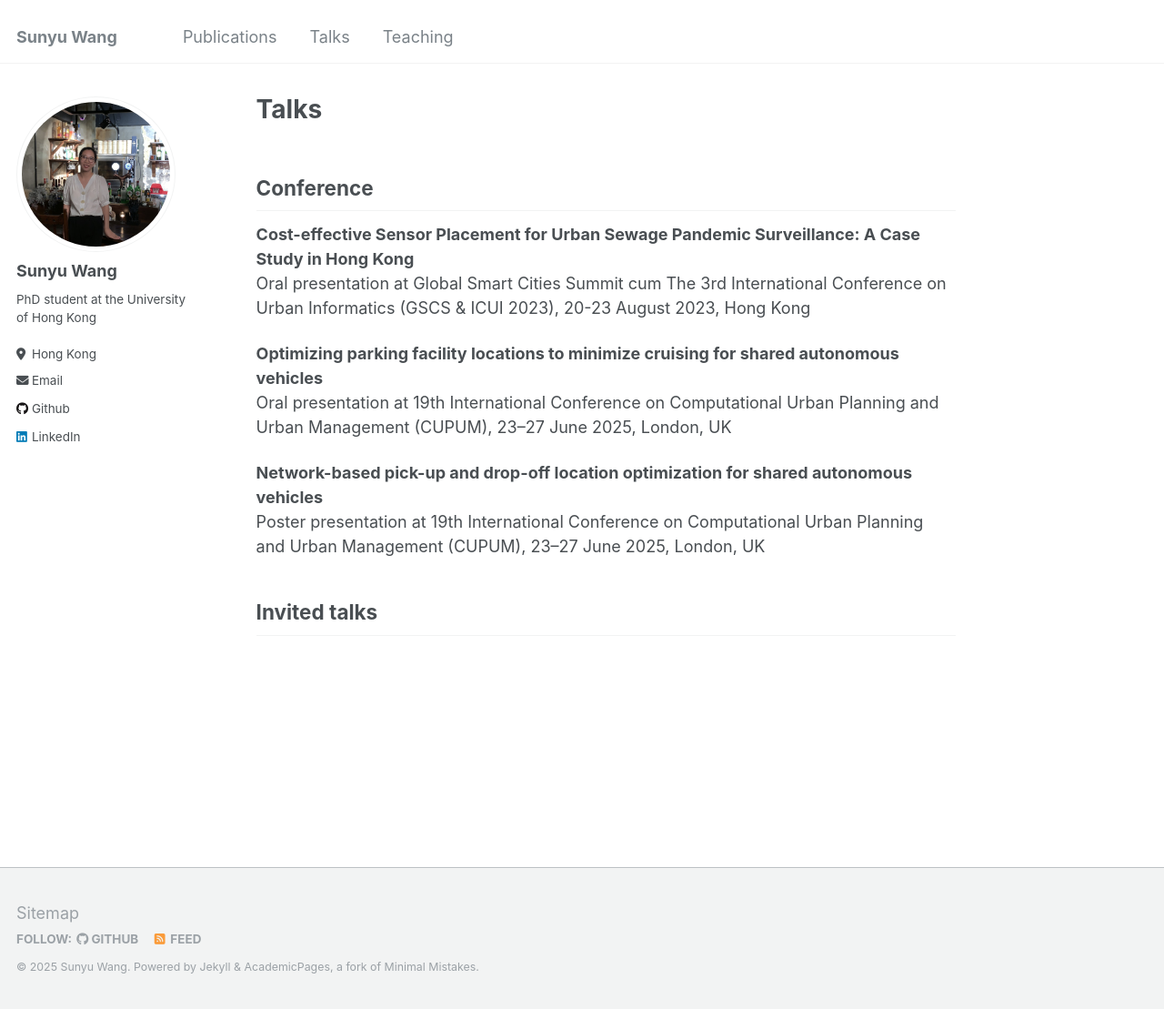
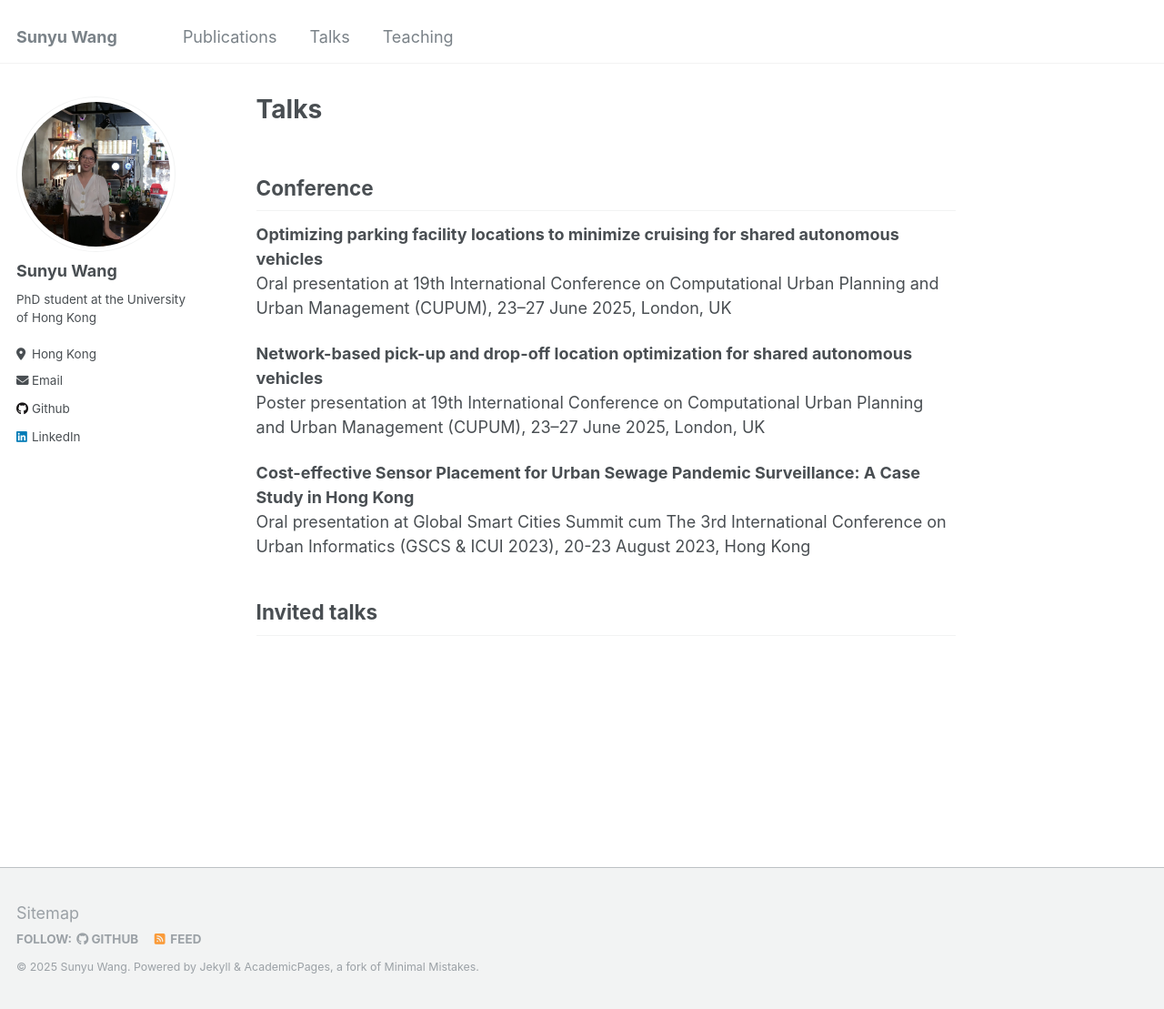
Before and after one commit to sywang-20/sywang-20.github.io, a Jekyll site: the page built from _pages/talks.md, in a window 1280 px wide and 1109 px high. Shown: the whole window at 91% size. Built offline with Jekyll 4.4.1, drawn with Linux system fonts in a browser that asks for light colours.

```diff
--- a/_pages/talks.md
+++ b/_pages/talks.md
@@ -6,14 +6,14 @@ author_profile: true
 
 Conference
 -----------
-**Cost-effective Sensor Placement for Urban Sewage Pandemic Surveillance: A Case Study in Hong Kong** \
-Oral presentation at Global Smart Cities Summit cum The 3rd International Conference on Urban Informatics (GSCS & ICUI 2023), 20-23 August 2023, Hong Kong
-
 **Optimizing parking facility locations to minimize cruising for shared autonomous vehicles**\
 Oral presentation at 19th International Conference on Computational Urban Planning and Urban Management (CUPUM), 23–27 June 2025, London, UK
 
 **Network-based pick-up and drop-off location optimization for shared autonomous vehicles**\
 Poster presentation at 19th International Conference on Computational Urban Planning and Urban Management (CUPUM), 23–27 June 2025, London, UK
 
+**Cost-effective Sensor Placement for Urban Sewage Pandemic Surveillance: A Case Study in Hong Kong** \
+Oral presentation at Global Smart Cities Summit cum The 3rd International Conference on Urban Informatics (GSCS & ICUI 2023), 20-23 August 2023, Hong Kong
+
 Invited talks
 ------------
```
